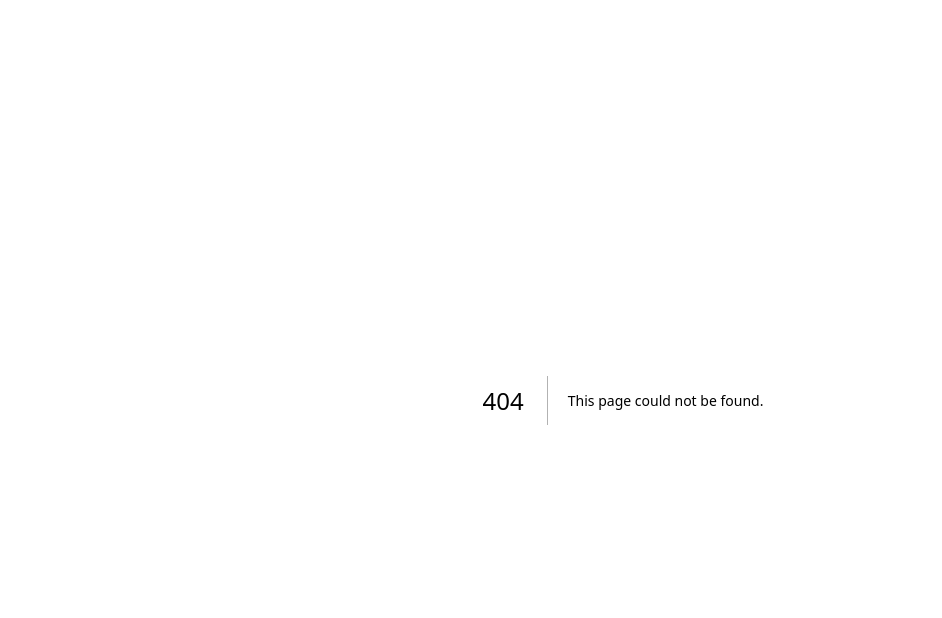
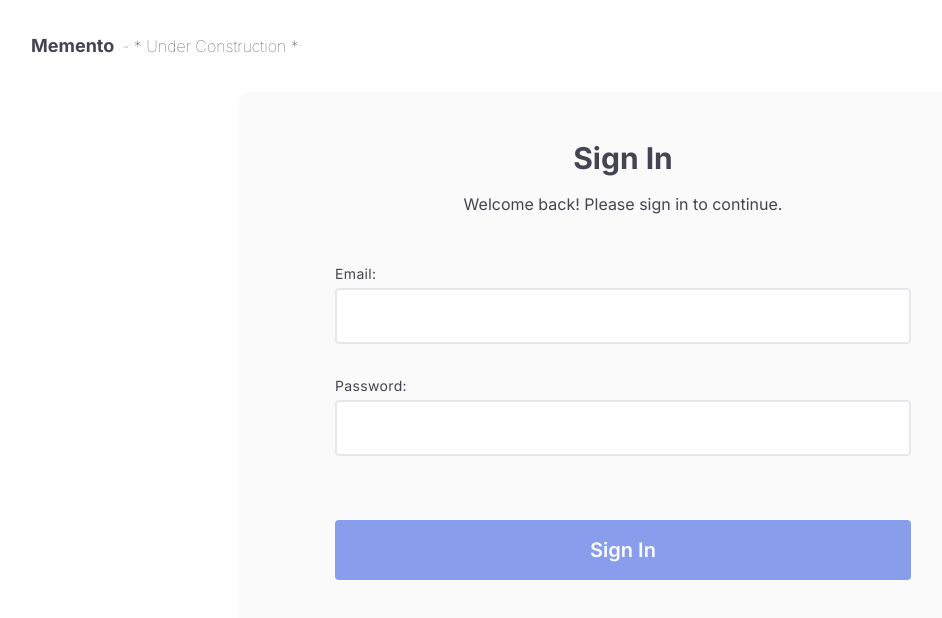
Before and after one commit to iris-jeong/memento-app, a Next.js app in the folder client/: page /login in a window 1280 px wide. Before the commit this address had no page. Shown: the top 618 px of the page, without its empty margins (17-959 px from the left). Built offline with nearby package versions, Linux system fonts and the light colour scheme.

Commit message:
Implement user login functionality

```diff
--- /dev/null
+++ b/client/src/app/login/page.tsx
@@ -0,0 +1,167 @@
+'use client';
+import { useAuth } from '@/hooks/useAuth';
+import { useRouter } from 'next/navigation';
+import { ChangeEvent, FormEvent, useEffect, useState } from 'react';
+
+type FormData = {
+	email: string;
+	password: string;
+};
+
+type FormErrors = {
+	email?: string;
+	password?: string;
+};
+
+export default function Login() {
+	const [formData, setFormData] = useState<FormData>({
+		email: '',
+		password: '',
+	});
+	const [formErrors, setFormErrors] = useState<FormErrors>({});
+	const [hasErrors, setHasErrors] = useState<boolean>(true);
+	const [loginError, setLoginError] = useState<string>('');
+	const auth = useAuth();
+	const router = useRouter();
+
+	useEffect(() => {
+		const fieldsFilled = formData.email.trim() && formData.password.trim();
+		const errorExists = Object.values(formErrors).some(
+			(error) => error !== undefined && error !== ''
+		);
+		setHasErrors(!fieldsFilled || errorExists);
+	}, [formData, formErrors]);
+
+	const validateField = (name: string, value: string) => {
+		const errors: FormErrors = { ...formErrors };
+
+		switch (name) {
+			case 'email':
+				const regex = /^[a-zA-Z0-9._%+-]+@[a-zA-Z0-9.-]+\.[a-zA-Z]{2,}$/;
+				const emailValid = regex.test(value);
+				errors.email = value.trim() && emailValid ? '' : 'Email is invalid.';
+				break;
+			case 'password':
+				errors.password =
+					value.trim() && value.length > 0 ? '' : 'Password cannot be empty';
+				break;
+			default:
+				break;
+		}
+
+		setFormErrors(errors);
+	};
+
+	const handleChange = (e: ChangeEvent<HTMLInputElement>) => {
+		const { name, value } = e.target;
+		setFormData({ ...formData, [name]: value });
+		validateField(name, value);
+	};
+
+	const handleSubmit = async (event: FormEvent<HTMLFormElement>) => {
+		event.preventDefault();
+
+		try {
+			const response = await fetch('http://localhost:3001/api/auth/login', {
+				method: 'POST',
+				headers: {
+					'Content-Type': 'application/json',
+				},
+				body: JSON.stringify(formData),
+			});
+
+			const result = await response.json();
+
+			if (!response.ok) {
+				const { message } = result;
+				setLoginError(message);
+				console.error('Sign in failed:', result);
+				return;
+			}
+			console.log('Sign in successful', result);
+
+			// Store the token & user
+			const { token, user } = result;
+			if (token) {
+				localStorage.setItem('token', token);
+				localStorage.setItem('user', JSON.stringify(user));
+				auth.login(token, user);
+				router.push('/home');
+			}
+		} catch (error) {
+			console.error('Error before or during fetch:', error);
+		}
+	};
+
+	return (
+		<div>
+			<header className="flex justify-between items-center p-4 sm:px-12 sm:py-8">
+				<a href="" className="mr-4 font-bold text-lg">
+					Memento
+					<span className="ml-2 text-base font-thin">
+						- * Under Construction *
+					</span>
+				</a>
+			</header>
+			<main className="flex justify-center">
+				<div className="bg-[#fafafa] w-full xs:w-3/5 rounded-xl mb-18">
+					<div className="my-12 flex flex-col items-center">
+						<h1 className="text-3xl font-bold">Sign In</h1>
+						<p className="mt-4">Welcome back! Please sign in to continue.</p>
+					</div>
+
+					<form
+						className="flex flex-col items-center mb-12"
+						onSubmit={handleSubmit}
+					>
+						<div className="flex flex-col w-4/5 xs:w-3/4 mb-8">
+							<label htmlFor="email" className="text-sm mb-1 tracking-wide">
+								Email:
+							</label>
+							<input
+								id="email"
+								name="email"
+								type="text"
+								className="border-2 rounded h-14 px-2 text-lg"
+								value={formData.email}
+								onChange={handleChange}
+							/>
+							{formErrors.email && (
+								<small className="text-red-600">{formErrors.email}</small>
+							)}
+						</div>
+
+						<div className="flex flex-col w-4/5 xs:w-3/4 mb-8">
+							<label htmlFor="password" className="text-sm mb-1 tracking-wide">
+								Password:
+							</label>
+							<input
+								id="password"
+								name="password"
+								type="password"
+								className="border-2 rounded h-14 px-2 text-lg"
+								value={formData.password}
+								onChange={handleChange}
+							/>
+							{formErrors.password && (
+								<small className="text-red-600">{formErrors.password}</small>
+							)}
+						</div>
+
+						{loginError && <small className="text-red-600">{loginError}</small>}
+
+						<button
+							type="submit"
+							className={`bg-[#1945e2] w-3/4 px-8 py-4 rounded text-white font-semibold text-xl mt-8 ${
+								hasErrors ? 'opacity-50 cursor-none' : 'cursor-pointer'
+							}`}
+							disabled={hasErrors}
+						>
+							Sign In
+						</button>
+					</form>
+				</div>
+			</main>
+		</div>
+	);
+}
--- a/client/src/app/page.tsx
+++ b/client/src/app/page.tsx
@@ -32,7 +32,7 @@ export default function Landing() {
 							<a href="#">About</a>
 						</li>
 						<li className="ml-8">
-							<a href="#">Sign In</a>
+							<a href="/login">Sign In</a>
 						</li>
 						<li className="ml-8">
 							<a href="/register">Sign Up</a>
```
Also changed, not shown: 2 other files (tests, documents, lock files or other folders).
